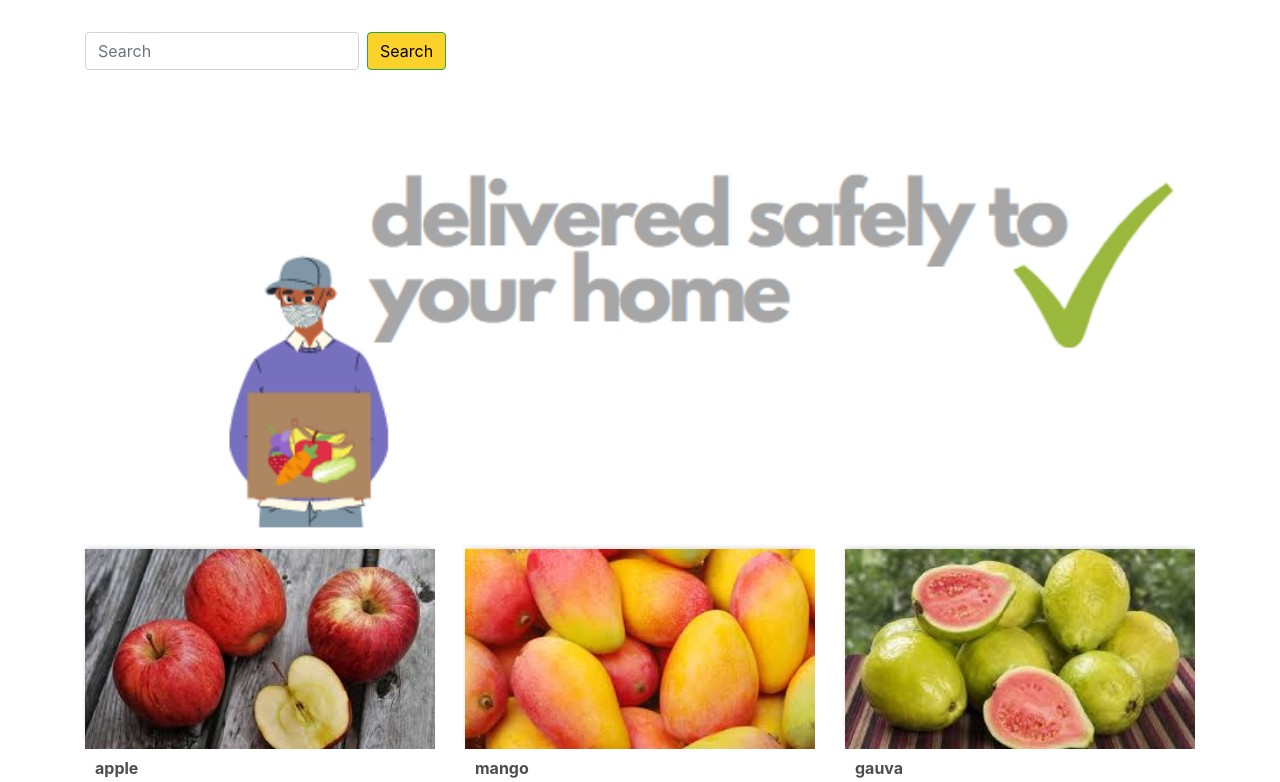
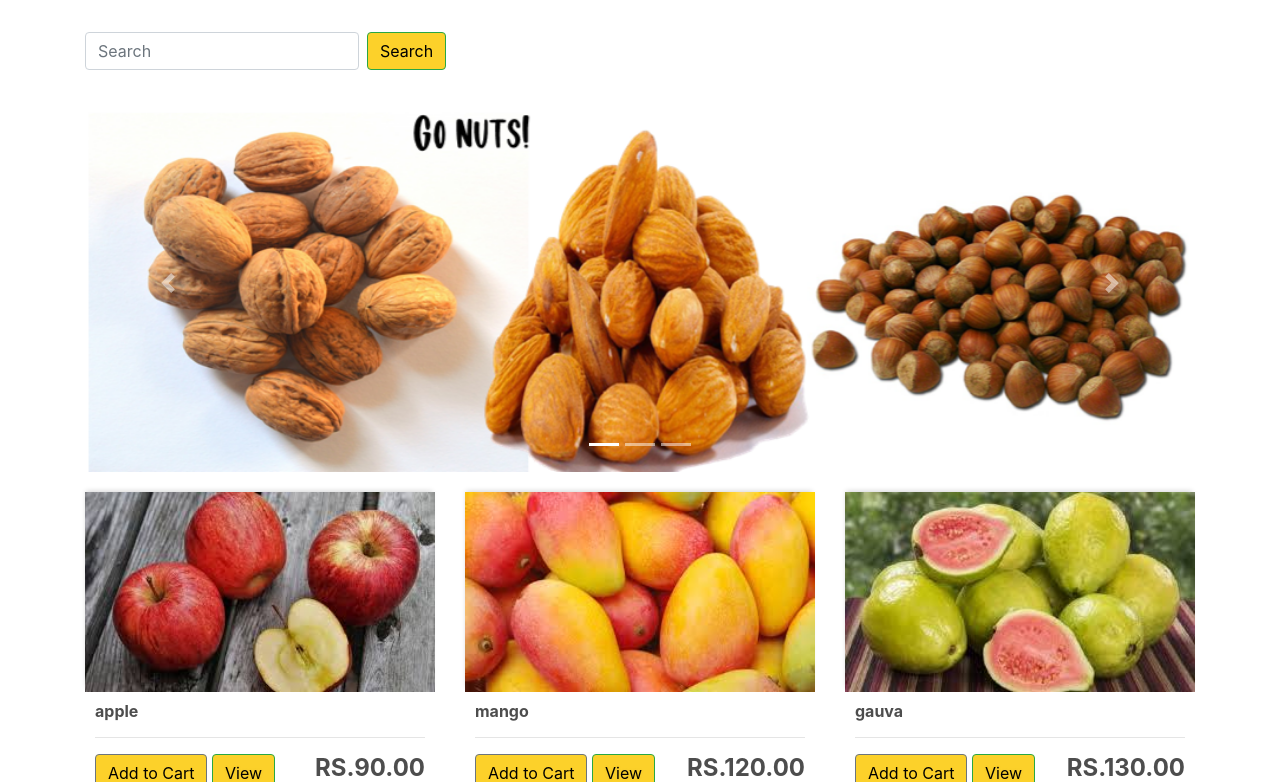
Before and after one commit to Zaibanaman1/AtoZ, a Django app: page / in a window 1280 px wide. Shown: the part 70-852 px from the top of the page. Run offline with Django 3.2, Linux system fonts and the light colour scheme; data comes from the database, SQL or seed files in the repository; both versions use the stored data as it was after the commit; some libraries are stand-ins or nearby versions.

Commit message:
slider control

```diff
--- a/atoz_store/Templates/atoz_store/store.html
+++ b/atoz_store/Templates/atoz_store/store.html
@@ -7,10 +7,18 @@
 	<button class="btn btn-outline-success my-2 my-sm-0" type="submit">Search</button>
   </form>
   <br>
-  <div id="carouselExampleSlidesOnly" class="carousel slide" data-ride="carousel">
+  <div id="carouselExampleIndicators" class="carousel slide" data-ride="carousel">
+	<ol class="carousel-indicators">
+	  <li data-target="#carouselExampleIndicators" data-slide-to="0" class="active"></li>
+	  <li data-target="#carouselExampleIndicators" data-slide-to="1"></li>
+	  <li data-target="#carouselExampleIndicators" data-slide-to="2"></li>
+	</ol>
 	<div class="carousel-inner">
 	  <div class="carousel-item active">
-		  <img src="{% static  'images/capture.png' %}" class="d-block w-100" alt="...">
+		<img src="{% static  'images/capture4.png' %}" class="d-block w-100" alt="...">
+	  </div>
+	  <div class="carousel-item">
+		<img src="{% static  'images/capture3.png' %}" class="d-block w-100" alt="...">
 	  </div>
 	  <div class="carousel-item">
 		<img src="{% static  'images/capture2.png' %}" class="d-block w-100" alt="...">
@@ -19,6 +27,14 @@
 		<img src="{% static  'images/capture.png' %}" class="d-block w-100" alt="...">
 	  </div>
 	</div>
+	<a class="carousel-control-prev" href="#carouselExampleIndicators" role="button" data-slide="prev">
+	  <span class="carousel-control-prev-icon" aria-hidden="true"></span>
+	  <span class="sr-only">Previous</span>
+	</a>
+	<a class="carousel-control-next" href="#carouselExampleIndicators" role="button" data-slide="next">
+	  <span class="carousel-control-next-icon" aria-hidden="true"></span>
+	  <span class="sr-only">Next</span>
+	</a>
   </div>
   </div>
 
```
Also changed, not shown: atoz_store/static/images/capture3.png (added), atoz_store/static/images/capture4.png (added), db.sqlite3.
